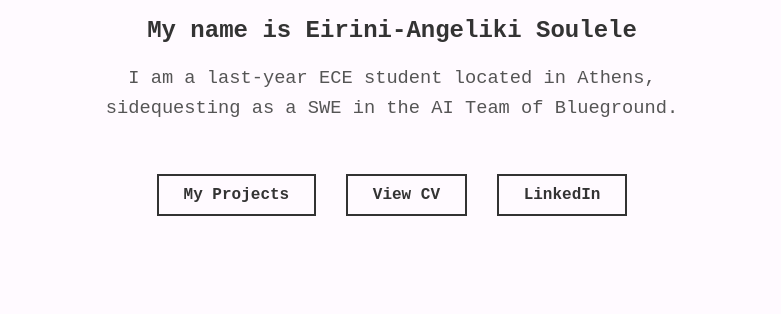
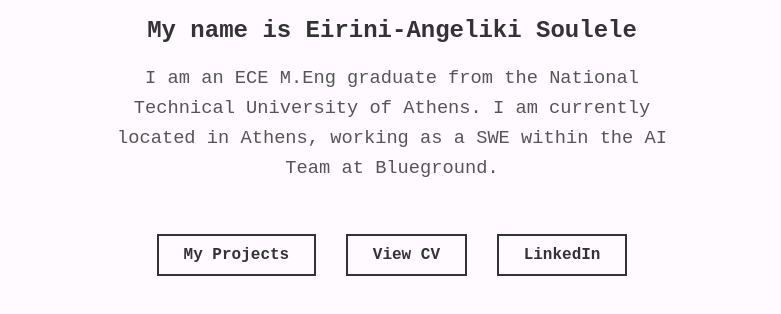
Before and after one commit to irinangela/irinangela.github.io, a plain HTML site: page index.html in a window 1280 px wide. Shown: the part 128-442 px from the top of the page, without its empty margins (248-1029 px from the left). Drawn offline with Linux system fonts and the light colour scheme.

Commit message:
Revise personal introduction in index.html
Updated personal description to reflect graduation and current role.

```diff
--- a/index.html
+++ b/index.html
@@ -51,7 +51,7 @@
     <h1>Welcome to my personal website</h1>
     <h2>My name is Eirini-Angeliki Soulele</h2>
 
-    <h3>I am a last-year ECE student located in Athens, sidequesting as a SWE in the AI Team of Blueground.</h3>
+    <h3>I am an ECE M.Eng graduate from the National Technical University of Athens. I am currently located in Athens, working as a SWE within the AI Team at Blueground.</h3>
 
     <div class="button-container">
         <a href="projects.html" class="btn">My Projects</a>
```
